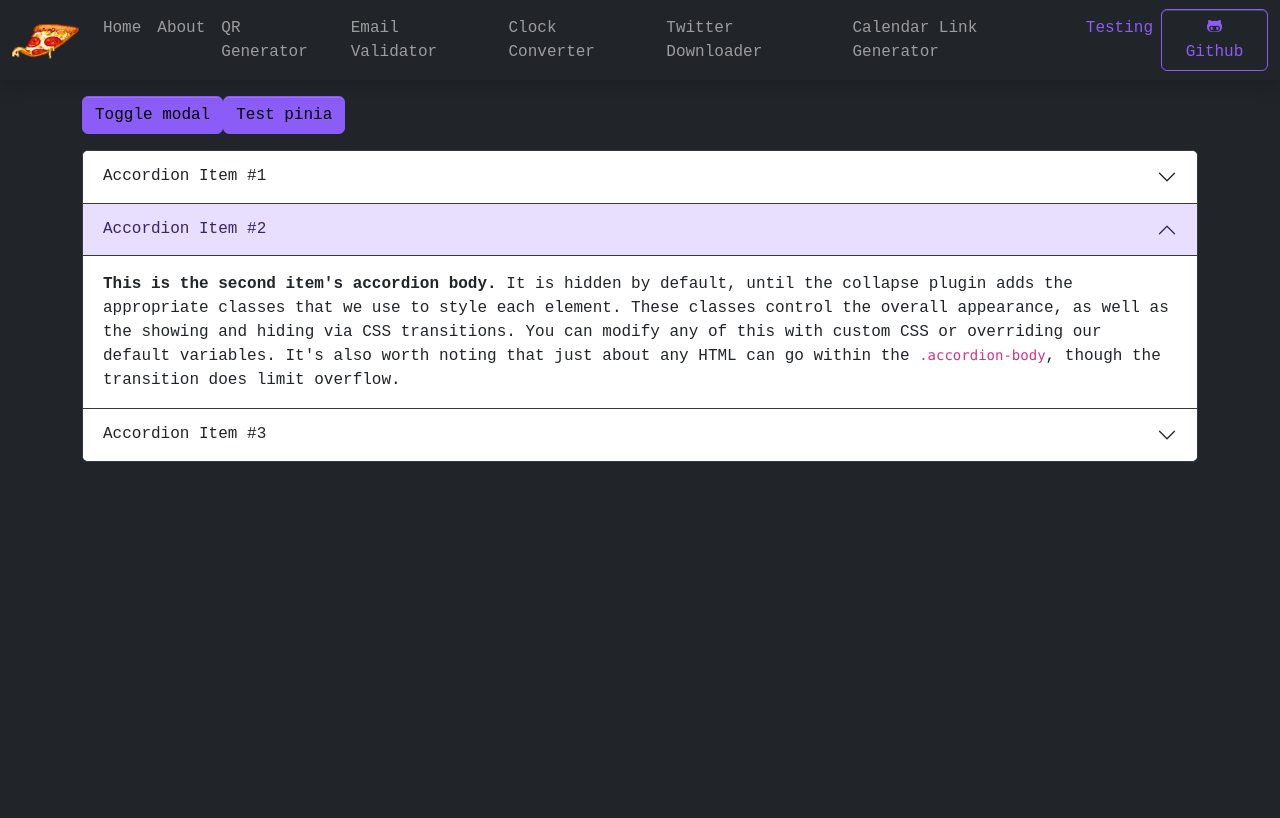
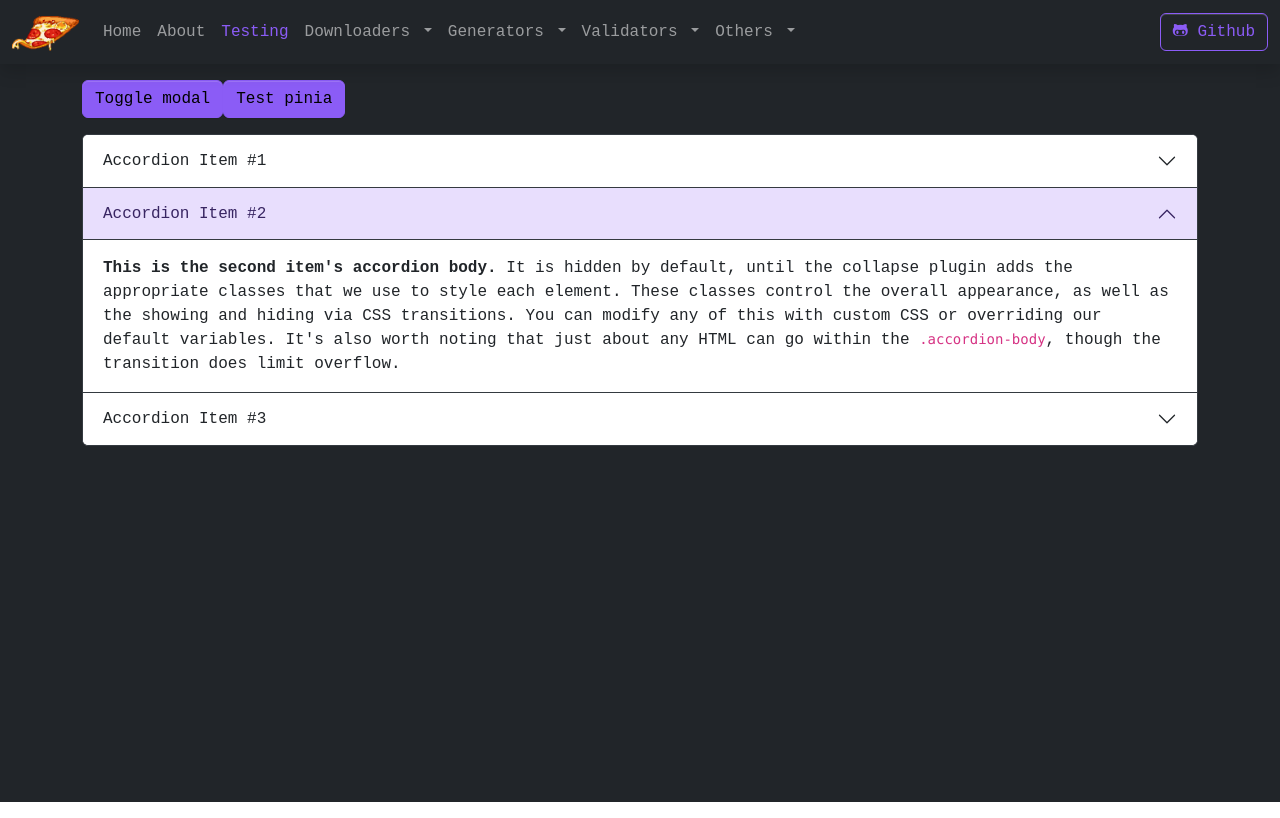
Before and after one commit to pizza-society/unicornify, a Vue app: page /testing in a window 1280 px wide. Built offline with nearby package versions, Linux system fonts and the light colour scheme.

Commit message:
Added dropdown to navigation bar

```diff
--- a/src/components/navbars/NavbarMain.vue
+++ b/src/components/navbars/NavbarMain.vue
@@ -30,35 +30,136 @@
                         About
                     </router-link>
                     <router-link class="nav-link"
+                        to="/testing"
+                        active-class="active text-primary">
+                        Testing
+                    </router-link>
+                    <li
+                        class="nav-item dropdown"
+                        @mouseover="toggleDropdownMenu('downloaders')"
+                        @mouseleave="toggleDropdownMenu('')">
+                        <a
+                            class="nav-link dropdown-toggle"
+                            data-bs-toggle="dropdown"
+                            role="button"
+                            :aria-expanded="currentToggledMenu === 'downloaders' ? 'true' : 'false'"
+                            :class="{
+                                'show': currentToggledMenu === 'downloaders'
+                            }">
+                            Downloaders
+                        </a>
+                        <ul
+                            @mouseover="toggleDropdownMenu('downloaders')"
+                            @mouseleave="toggleDropdownMenu('')"
+                            class="dropdown-menu"
+                            :class="{
+                                'show': currentToggledMenu === 'downloaders'
+                            }">
+                            <li>
+                                <router-link
+                                    class="dropdown-item"
+                                    to="/twitter-downloader"
+                                    active-class="active text-primary">
+                                    Twitter Downloader
+                                </router-link>
+                            </li>
+                        </ul>
+                    </li>
+                    <li
+                        class="nav-item dropdown"
+                        @mouseover="toggleDropdownMenu('generators')"
+                        @mouseleave="toggleDropdownMenu('')">
+                        <a
+                            class="nav-link dropdown-toggle"
+                            data-bs-toggle="dropdown"
+                            role="button"
+                            :aria-expanded="currentToggledMenu === 'generators' ? 'true' : 'false'"
+                            :class="{
+                                'show': currentToggledMenu === 'generators'
+                            }">
+                            Generators
+                        </a>
+                        <ul
+                            @mouseover="toggleDropdownMenu('generators')"
+                            @mouseleave="toggleDropdownMenu('')"
+                            class="dropdown-menu"
+                            :class="{
+                                'show': currentToggledMenu === 'generators'
+                            }">
+                            <li>
+                                <router-link class="dropdown-item"
+                                    to="/calendar-link-generator"
+                                    active-class="active text-primary">
+                                    Calendar Link Generator
+                                </router-link>
+                                <router-link class="dropdown-item"
                                     to="/qr-code-generator"
                                     active-class="active text-primary">
                                     QR Generator
                                 </router-link>
-                    <router-link class="nav-link"
+                            </li>
+                        </ul>
+                    </li>
+                    <li
+                        class="nav-item dropdown"
+                        @mouseover="toggleDropdownMenu('validators')"
+                        @mouseleave="toggleDropdownMenu('')">
+                        <a
+                            class="nav-link dropdown-toggle"
+                            data-bs-toggle="dropdown"
+                            role="button"
+                            :aria-expanded="currentToggledMenu === 'validators' ? 'true' : 'false'"
+                            :class="{
+                                'show': currentToggledMenu === 'validators'
+                            }">
+                            Validators
+                        </a>
+                        <ul
+                            @mouseover="toggleDropdownMenu('validators')"
+                            @mouseleave="toggleDropdownMenu('')"
+                            class="dropdown-menu"
+                            :class="{
+                                'show': currentToggledMenu === 'validators'
+                            }">
+                            <li>
+                                <router-link class="dropdown-item"
                                     to="/email-validator"
                                     active-class="active text-primary">
                                     Email Validator
                                 </router-link>
-                    <router-link class="nav-link"
+                            </li>
+                        </ul>
+                    </li>
+                    <li
+                        class="nav-item dropdown"
+                        @mouseover="toggleDropdownMenu('others')"
+                        @mouseleave="toggleDropdownMenu('')">
+                        <a
+                            class="nav-link dropdown-toggle"
+                            data-bs-toggle="dropdown"
+                            role="button"
+                            :aria-expanded="currentToggledMenu === 'others' ? 'true' : 'false'"
+                            :class="{
+                                'show': currentToggledMenu === 'others'
+                            }">
+                            Others
+                        </a>
+                        <ul
+                            @mouseover="toggleDropdownMenu('others')"
+                            @mouseleave="toggleDropdownMenu('')"
+                            class="dropdown-menu"
+                            :class="{
+                                'show': currentToggledMenu === 'others'
+                            }">
+                            <li>
+                                <router-link class="dropdown-item"
                                     to="/clock-converter"
                                     active-class="active text-primary">
                                     Clock Converter
                                 </router-link>
-                    <router-link class="nav-link"
-                        to="/twitter-downloader"
-                        active-class="active text-primary">
-                        Twitter Downloader
-                    </router-link>
-                    <router-link class="nav-link"
-                        to="/calendar-link-generator"
-                        active-class="active text-primary">
-                        Calendar Link Generator
-                    </router-link>
-                    <router-link class="nav-link"
-                        to="/testing"
-                        active-class="active text-primary">
-                        Testing
-                    </router-link>
+                            </li>
+                        </ul>
+                    </li>
                 </div>
 
                 <div class="navbar-nav ms-auto">
@@ -73,3 +174,28 @@
         </div>
     </nav>
 </template>
+
+<script lang="ts">
+import { defineComponent, ref } from 'vue'
+
+export default defineComponent({
+    name: 'NavbarMain',
+    setup() {
+
+        // Checkers
+        const currentToggledMenu = ref<string>('')
+
+        const toggleDropdownMenu = (menuName: string) => {
+            return currentToggledMenu.value === menuName ? currentToggledMenu.value = '' : currentToggledMenu.value = menuName
+        }
+
+        return {
+            toggleDropdownMenu,
+            currentToggledMenu,
+        }
+    }
+})
+</script>
+
+<style lang="scss" scoped>
+</style>
```
Lines whose indentation alone changed are shown as unchanged.
